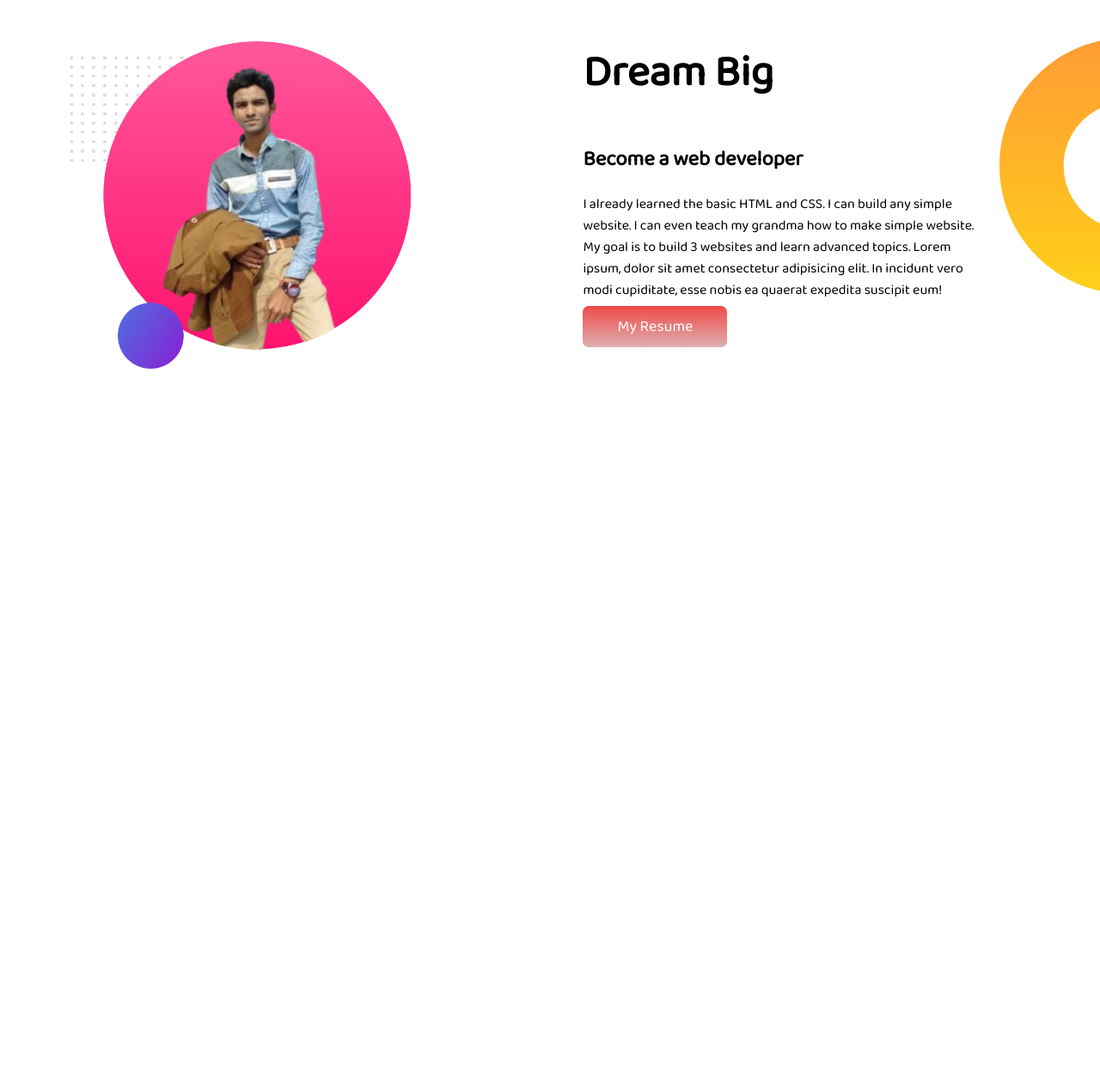
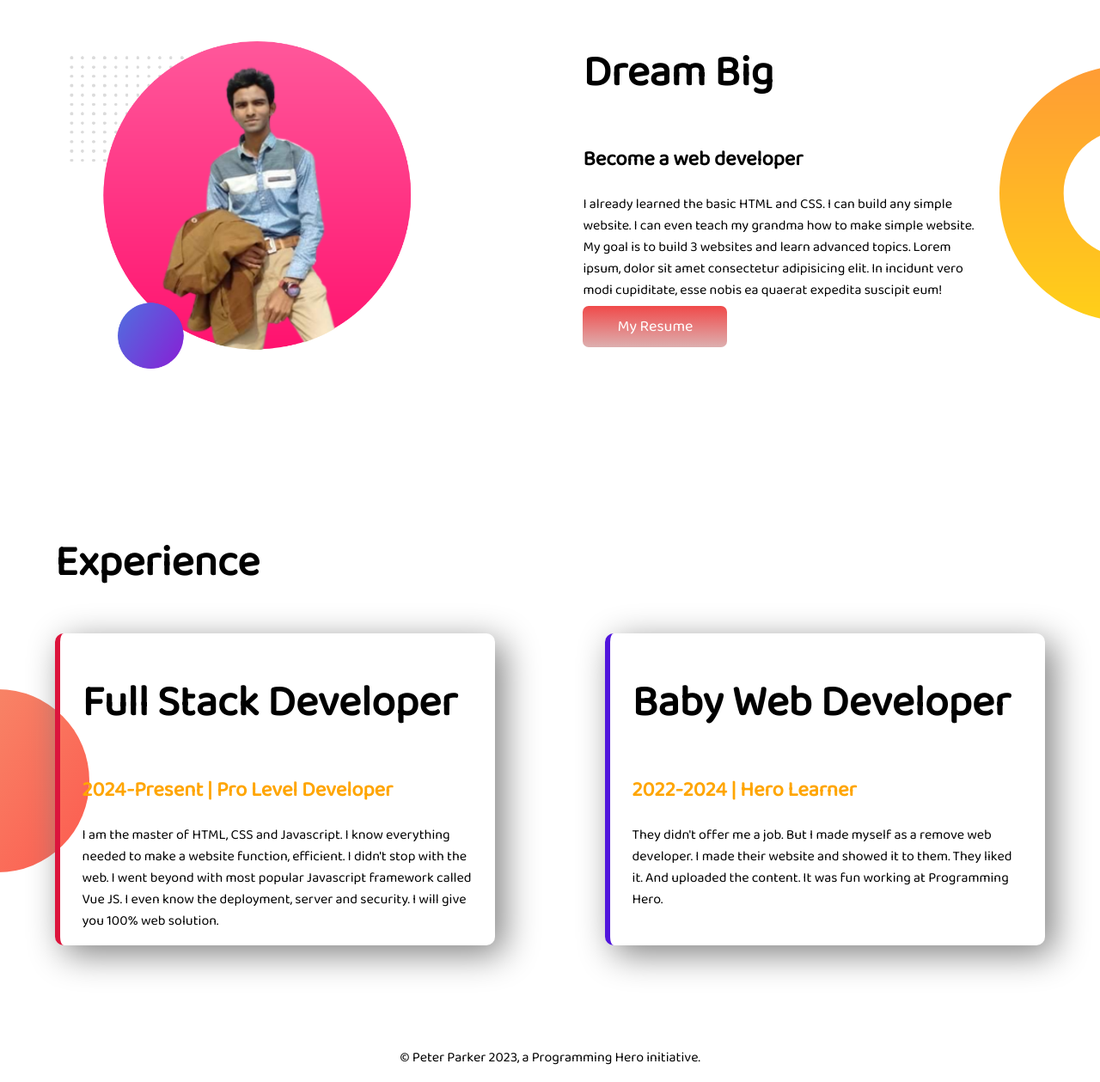
Before and after one commit to jfmemon/My-Portfolio, a plain HTML site: page index.html in a window 1280 px wide. Shown: the part 666-1925 px from the top of the page at 86% size. Before the commit the page ends 1176 px from the top, so only its background shows below. Drawn offline with Linux system fonts and the light colour scheme; a web font is replaced by a local one.

Commit message:
last commit

```diff
--- a/index.html
+++ b/index.html
@@ -41,6 +41,26 @@
             <a class="link-button" target="_blank" href="https://jfmemon.github.io/My-Portfolio/">My Resume</a>
         </div>
     </section>
+
+    <section class="third-portion">
+        <h1 class="experience">Experience</h1>
+        <div class="last-container">
+            <div class="third-half">
+                <h1>Full Stack Developer</h1>
+                <h2><span class="second-text-color">2024-Present | Pro Level Developer</span></h2>
+                <p>I am the master of HTML, CSS and Javascript. I know everything needed to make a website function, efficient. I didn't stop with the web. I went beyond with most popular Javascript framework called Vue JS. I even know the deployment, server and security. I will give you 100% web solution.</p>
+            </div>
+
+            <div class="third-half-last">
+                <h1>Baby Web Developer</h1>
+                <h2><span class="second-text-color">2022-2024 | Hero Learner</span></h2>
+                <p>They didn't offer me a job. But I made myself as a remove web developer. I made their website and showed it to them. They liked it. And uploaded the content. It was fun working at Programming Hero.</p>
+            </div>
+        </div>
+    </section>
+    <footer>
+        <p>© Peter Parker 2023, a Programming Hero initiative.</p>
+    </footer>
 </body>
 
 </html>
--- a/style.css
+++ b/style.css
@@ -48,6 +48,7 @@ h1{
     background-image: url(images/dream-bg.png);
     background-repeat: no-repeat;
     background-position: right;
+    padding-bottom: 5%;
 }
 
 .second-half-width img{
@@ -62,3 +63,48 @@ h1{
     padding-left: 3%;
     padding-right: 10%;
 }
+
+.third-portion{
+    padding-bottom: 8%;
+    background-image: url(images/exp-bg.png);
+    background-repeat: no-repeat;
+    background-position: left;
+}
+
+.last-container{
+    display: flex;
+}
+
+.third-half{
+    width: 50%;
+    padding-left: 2%;
+    padding-right: 2%;
+    box-shadow: 10px 10px 40px grey;
+    margin-left: 5%;
+    margin-right: 5%;
+    border-radius: 10px;
+    border-left: 6px solid crimson;
+}
+
+.third-half-last{
+    width: 50%;
+    padding-left: 2%;
+    padding-right: 2%;
+    box-shadow: 10px 10px 40px grey;
+    margin-left: 5%;
+    margin-right: 5%;
+    border-radius: 10px;
+    border-left: 6px solid rgb(80, 20, 220);
+}
+
+.experience{
+    padding-left: 5%;
+}
+
+.second-text-color{
+    color: orange;
+}
+
+footer p{
+    text-align: center;
+}
```
